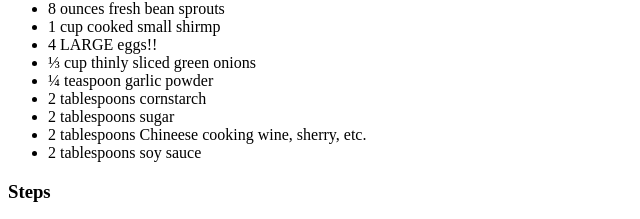
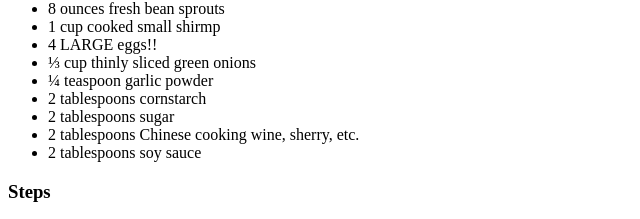
Before and after one commit to Ptom95/odin-recipes, a plain HTML site: page recipes/egg.html in a window 1280 px wide. Shown: the part 995-1214 px from the top of the page, 0-640 px from the left. Drawn offline with Linux system fonts and the light colour scheme.

Commit message:
Fix potentially offensive typo in egg.html

```diff
--- a/recipes/egg.html
+++ b/recipes/egg.html
@@ -36,7 +36,7 @@
         <li>¼ teaspoon garlic powder</li>
         <li>2 tablespoons cornstarch</li>
         <li>2 tablespoons sugar</li>
-        <li>2 tablespoons Chineese cooking wine, sherry, etc.</li>
+        <li>2 tablespoons Chinese cooking wine, sherry, etc.</li>
         <li>2 tablespoons soy sauce</li>
       </ul>
 
```
